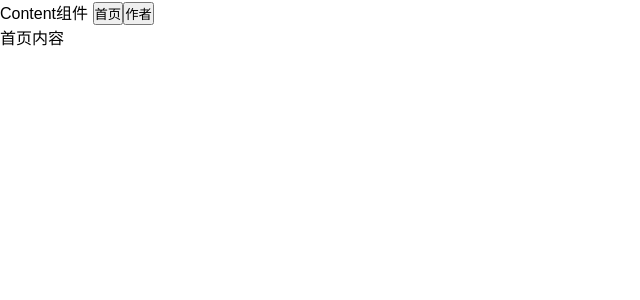
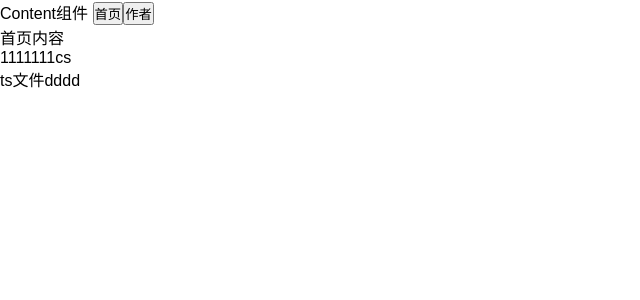
Before and after one commit to shufan100/Vue3.2-ts-vite-antdV, a Vue app: page /#/home in a window 1280 px wide. Shown: the top 300 px of the page, without its empty margins (0-640 px from the left). Built offline with nearby package versions, Linux system fonts and the light colour scheme.

Commit message:
全局配置引入组件的类型校验

```diff
--- /dev/null
+++ b/src/components/demo.vue
@@ -0,0 +1,10 @@
+<template>
+  <div class="">1111111cs</div>
+</template>
+
+<script lang="ts" setup></script>
+
+<style lang="less" scoped>
+// @import "xxx";
+// @import url(xxx);
+</style>
--- a/src/main.ts
+++ b/src/main.ts
@@ -1,7 +1,7 @@
 import { createApp } from 'vue'
 import App from './App.vue'
 // 重置样式
-import './assets/css/reset.less'
+import 'assets/css/reset.less'
 // 路由
 import router from './router'
 
--- a/src/utils/index.ts
+++ b/src/utils/index.ts
@@ -0,0 +1,3 @@
+export function ggs() {
+  return 'ts文件dddd'
+}
--- a/src/views/Home/index.vue
+++ b/src/views/Home/index.vue
@@ -1,8 +1,21 @@
 <template>
   <div class="home">首页内容</div>
+  <Demo />
+  {{ ggs() }}
+  <!-- <Demo1 /> -->
+  <!-- <Demo1 /> -->
 </template>
 
-<script lang="ts" setup></script>
+<script lang="ts" setup>
+import Demo from '@/components/demo.vue'
+// d:/my-project/Vue3/Vue3.2-ts-vite-antdv/src/components/demo.vue
+// d:/my-project/Vue3/Vue3.2-ts-vite-antdv/src/components/demo.vue
+// import global from '#/global.d.ts'
+
+// import Demo1 from '@/components/demo.vue'
+// console.log('/@/')
+import { ggs } from '@/utils/index.ts'
+</script>
 
 <style lang="less" scoped>
 // @import "xxx";
--- /dev/null
+++ b/types/module.d.ts
@@ -0,0 +1,6 @@
+// 全局校验 引入vue组件的类型
+declare module '*.vue' {
+  import type { DefineComponent } from 'vue'
+  const component: DefineComponent<{}, {}, any>
+  export default component
+}
--- a/vite.config.ts
+++ b/vite.config.ts
@@ -1,17 +1,19 @@
-// import { defineConfig } from 'vite'
+import { defineConfig } from 'vite'
 import { loadEnv } from 'vite';
 import type { UserConfig, ConfigEnv } from 'vite';
 import vue from '@vitejs/plugin-vue'
 // import path from 'path';
-import { resolve } from 'path';
+import { resolve, join } from 'path';
 import { wrapperEnv } from './build/utils';
 
 // defineConfig 工具函数，这样不用 jsdoc 注解也可以获取类型提示
-export default ({ command, mode }: ConfigEnv): UserConfig => {
+export default defineConfig(({ command, mode }: ConfigEnv): UserConfig => {
   console.log(command, mode, '===')
   const root = process.cwd();
   const env = loadEnv(mode, root); // 环境变量对象
-  console.log(env, '------')
+  console.log('环境变量------', env)
+  console.log('文件路径（ process.cwd()）------', root)
+  console.log('文件路径（dirname）------', __dirname + '/src')
   const { VITE_DROP_CONSOLE } = wrapperEnv(env)
 
   // // dev 独有配置
@@ -37,6 +39,9 @@ export default ({ command, mode }: ConfigEnv): UserConfig => {
           rewrite: (path) => path.replace(/^\/api/, ''),
         },
       },
+      // hmr: {
+      //   overlay: false
+      // }
     },
     // ******项目构建配置******
     build: {
@@ -53,9 +58,26 @@ export default ({ command, mode }: ConfigEnv): UserConfig => {
     resolve: {
       alias: {  // 别名配置
         // 键必须以斜线开始和结束
-        '@': resolve(__dirname, './src'),
+        '@': resolve(__dirname, 'src'),
         'assets': resolve(__dirname, './src/assets'),
+        '#': join(__dirname, 'types')
       },
+      // alias: [
+      //   { find: '@', replacement: resolve(__dirname, 'src') },
+      //   { find: 'assets', replacement: resolve(__dirname, 'src/assets') },
+      // ],
+      // alias: [
+      //   // /@/xxxx => src/xxxx
+      //   {
+      //     find: /\/@\//,
+      //     replacement: pathResolve('src') + '/',
+      //   },
+      //   // /#/xxxx => types/xxxx
+      //   {
+      //     find: /\/#\//,
+      //     replacement: pathResolve('types') + '/',
+      //   },
+      // ],
     },
     // 除测试环境删除其他环境的打印
     esbuild: {
@@ -81,4 +103,7 @@ export default ({ command, mode }: ConfigEnv): UserConfig => {
       },
     },
   };
-}
+})
+// function pathResolve(dir: string) {
+//   return resolve(process.cwd(), '.', dir);
+// }
```
Also changed, not shown: tsconfig.json (+6 -5 lines).
